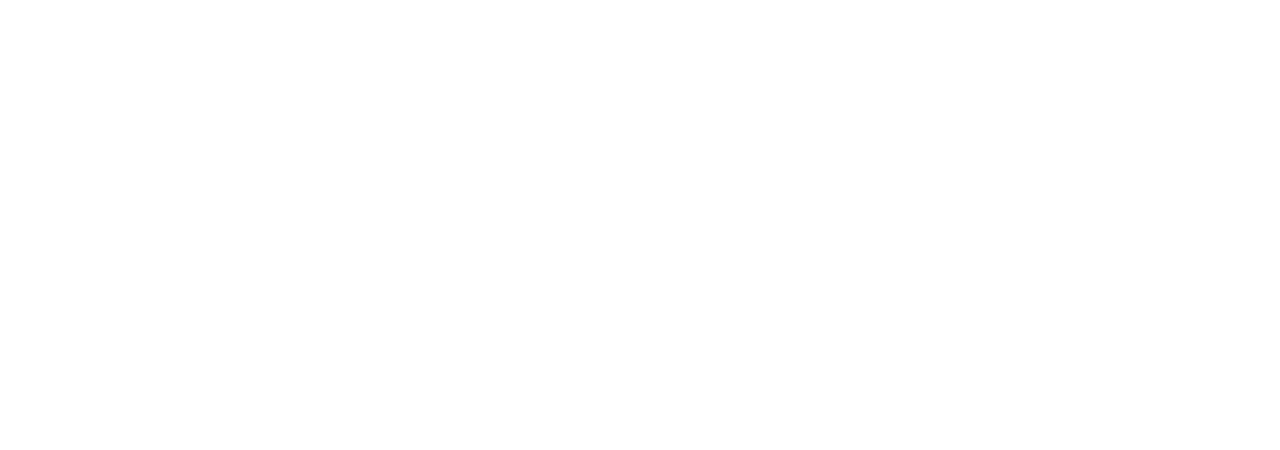
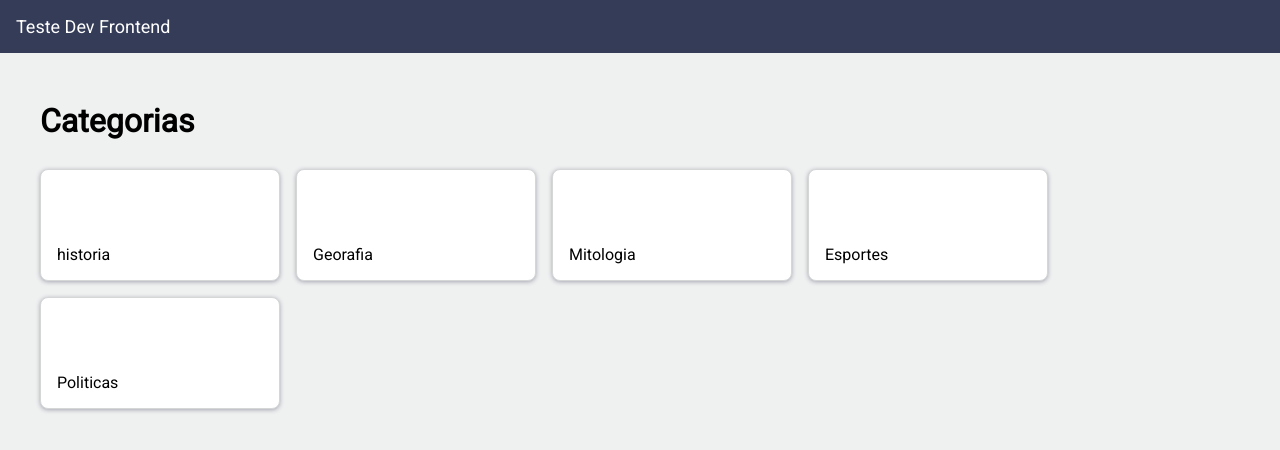
Before and after one commit to maradelynie/askMe, a React (Create React App) app in the folder frontend/: page / in a window 1280 px wide. Shown: the top 450 px of the page. Built offline with nearby package versions, Linux system fonts and the light colour scheme.

Commit message:
home layout

```diff
--- a/frontend/package.json
+++ b/frontend/package.json
@@ -15,6 +15,11 @@
     "react-navigation": "^4.4.0",
     "react-router-dom": "^5.2.0"
   },
+
+    "resolutions": {
+      "styled-components": "^5"
+    },
+
   "scripts": {
     "start": "react-scripts start",
     "build": "react-scripts build",
--- a/frontend/src/App.js
+++ b/frontend/src/App.js
@@ -1,9 +1,15 @@
 import React from 'react';
+import Routes from './routes';
+import Header from './components/header';
+
+import './global.scss';
 
 function App() {
   return (
     <>
-    <main className="Main__container">
+    <Header/>
+    <main className="main__container">
+      <Routes/>
     </main>
     </>
   );
--- /dev/null
+++ b/frontend/src/components/close.js
@@ -0,0 +1,12 @@
+import React from 'react';
+
+function Close() {
+
+  return (
+    <>
+      close
+    </>
+  );
+}
+
+export default Close;
--- /dev/null
+++ b/frontend/src/components/contentHeader.js
@@ -0,0 +1,18 @@
+import React from 'react';
+import Close from '../components/close';
+
+function ContentHeader(props) {
+  const renderClose = () => {
+    if(props.close){
+      return <Close/>
+    }
+  }
+  return (
+    <div className="category__container">
+      <h1 className="category__title">{props.text}</h1>
+      {renderClose()}
+    </div>
+  );
+}
+
+export default ContentHeader;
--- /dev/null
+++ b/frontend/src/components/header.js
@@ -0,0 +1,11 @@
+import React from 'react';
+
+function Header() {
+  return (
+    <div className="header__container">
+        <h1 className="header__title">Teste Dev Frontend</h1>
+    </div>
+  );
+}
+
+export default Header;
--- /dev/null
+++ b/frontend/src/global.scss
@@ -0,0 +1,57 @@
+@import url('https://fonts.googleapis.com/css2?family=Roboto&display=swap');
+@import "./variables.scss";
+
+*{
+    margin:0;
+    box-sizing: border-box;
+}
+body{
+    font-family: 'Roboto', sans-serif;
+    background-color: $base-color;
+
+}
+
+.header__container{
+    background-color: $principal-color;
+    padding: 1em;
+}
+.header__title{
+    font-size: 18px;
+    color: $text-color-light;
+    font-weight: normal;
+}
+.main__container{
+    max-width: $container;
+    margin: auto;
+    padding: 20px;
+
+
+}
+.category__title{
+    line-height: 3em;
+}
+.category__grid{
+    display: flex;
+    flex-wrap: wrap;
+    gap: 1em;
+    align-items: center;
+}
+.category__card{
+    width: 20%;
+    min-width: 200px;
+    background-color: $base-color-light;
+    border-radius: 8px;
+    padding: 1em;
+    height: 7em;
+    display: flex;
+    align-items: flex-end;
+    border: 1px solid $default-border-color;
+    box-shadow: $default-shadow-color;
+    cursor: pointer;
+}
+.category__card:hover{
+    opacity: 0.5;
+}
+.category__card:active{
+    opacity: 1;
+}
--- /dev/null
+++ b/frontend/src/pages/home/index.js
@@ -0,0 +1,20 @@
+import React from 'react';
+import ContentHeader from '../../components/contentHeader';
+
+function Home() {
+  return (
+    <>
+      <ContentHeader close={false} text="Categorias"/>
+      <div className="category__grid">
+
+        <div className="category__card"><div className="card__content">historia</div></div>
+        <div className="category__card"><div className="card__content">Georafia</div></div>
+        <div className="category__card"><div className="card__content">Mitologia</div></div>
+        <div className="category__card"><div className="card__content">Esportes</div></div>
+        <div className="category__card"><div className="card__content">Politicas</div></div>
+      </div>
+    </>
+  );
+}
+
+export default Home;
--- /dev/null
+++ b/frontend/src/pages/report/index.js
@@ -0,0 +1,13 @@
+import React from 'react';
+
+function Report() {
+  return (
+    <>
+    <main className="Main__container">
+      report
+    </main>
+    </>
+  );
+}
+
+export default Report;
--- /dev/null
+++ b/frontend/src/pages/trivia/index.js
@@ -0,0 +1,13 @@
+import React from 'react';
+import ContentHeader from '../../components/contentHeader';
+
+function Trivia(props) {
+  return (
+    <>
+      <ContentHeader close={true} text={props.match.params.category}/>
+
+    </>
+  );
+}
+
+export default Trivia;
--- /dev/null
+++ b/frontend/src/routes.js
@@ -0,0 +1,19 @@
+import React from 'react';
+import {BrowserRouter, Route, Switch} from 'react-router-dom';
+
+import Home from './pages/home';
+import Trivia from './pages/trivia';
+import Report from './pages/report';
+
+export default function Routes(){
+
+    return (
+        <BrowserRouter >
+            <Switch>
+                <Route path={`/`} exact component={Home} />
+                <Route path={`/trivia/:category`}  component={Trivia} />
+                <Route path={`/register`}  component={Report} />
+            </Switch>
+        </BrowserRouter>
+    )
+}
--- /dev/null
+++ b/frontend/src/variables.scss
@@ -0,0 +1,9 @@
+$principal-color:#343C58;
+$text-color-light:#fff;
+$text-color-dark:#1E2124;
+$base-color:#EFF0F0;
+$base-color-light:#fff;
+$default-border-color: darken($base-color, 10%);
+$default-shadow-color:0px 1px 4px rgba(52, 60, 88, 0.4);
+
+$container:1240px;
```
Also changed, not shown: frontend/src/style.js (added, +10 -0 lines), 1 other file (tests, documents, lock files or other folders).
